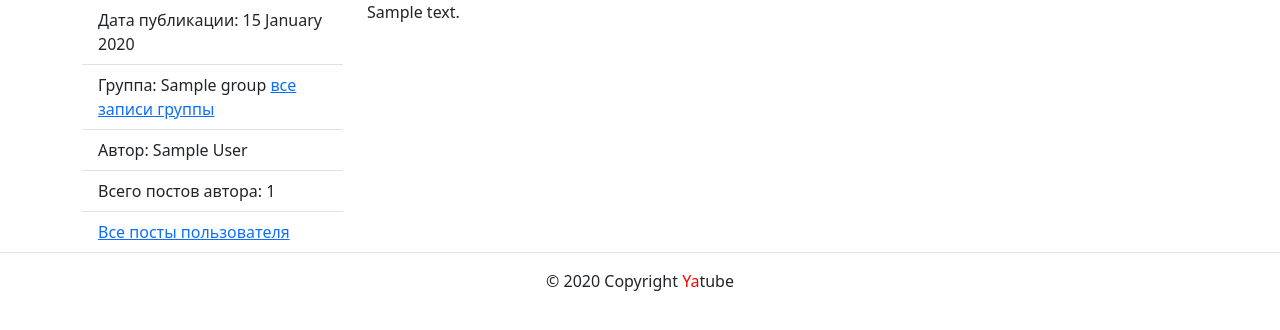
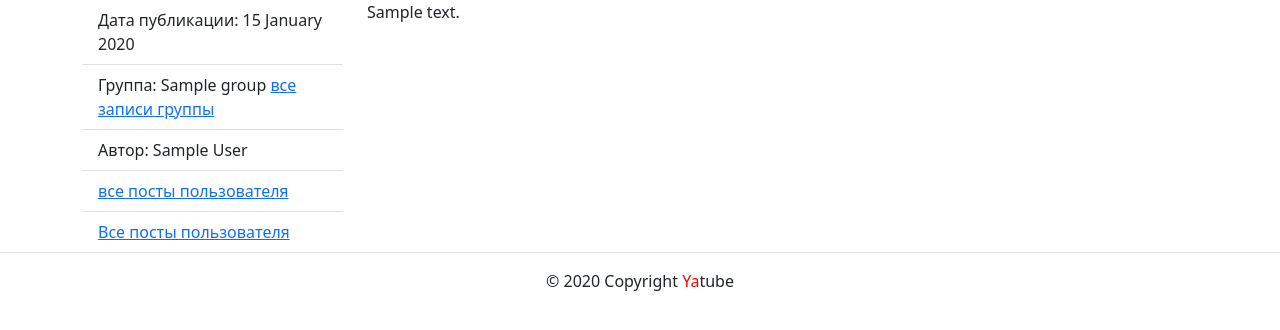
Before and after one commit to andrewlegkii/hw03_forms, a Django app: template yatube/templates/posts/post_detail.html in a window 1280 px wide. Shown: the part 56-386 px from the top of the page. Run offline with Django 3.2, Linux system fonts and the light colour scheme; the template is opened without the code that fills it: most values are stand-ins (such as "Sample title", 1, 10 or a date in 2020); some libraries are stand-ins or nearby versions.

Commit message:
работа над ошибками

```diff
--- a/yatube/templates/posts/post_detail.html
+++ b/yatube/templates/posts/post_detail.html
@@ -26,7 +26,9 @@
             Автор: {{ post.author }}
           </li>
           <li class="list-group-item d-flex justify-content-between align-items-center">
-            Всего постов автора:  {{ post.author.posts.count }}
+            <a href="{% url 'posts:profile' post.author.count %}">
+              все посты пользователя
+            </a>
           </li>
           <li class="list-group-item">
             <a href="{% url 'posts:profile' username=post.author %}">
```
